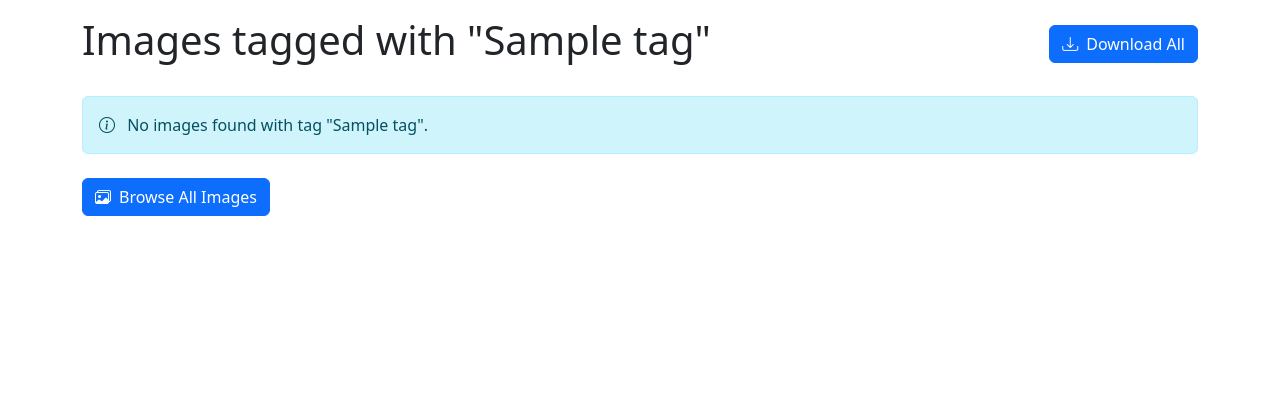
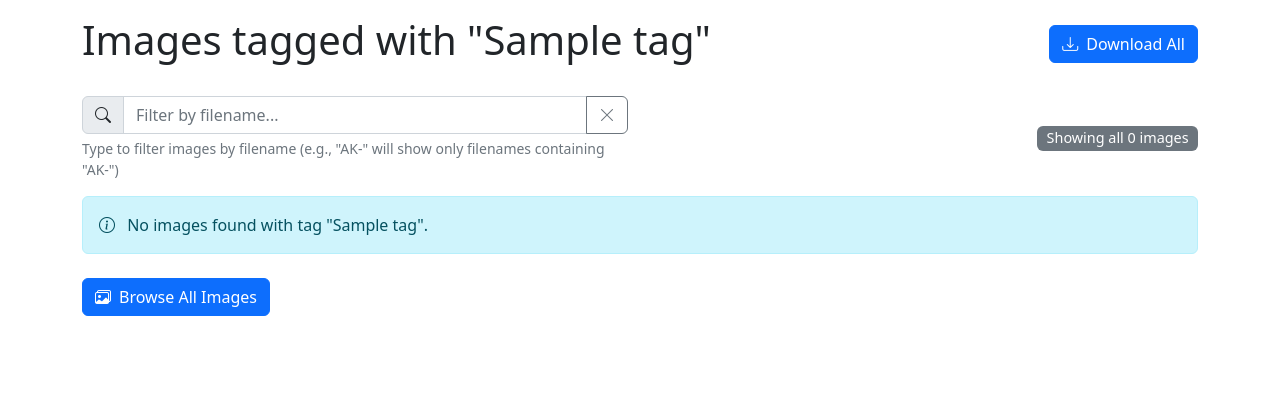
Before and after one commit to lordachoo/image-crawler-tagger, a Flask app: a page that uses templates/tag.html in a window 1280 px wide. Shown: the part 104-524 px from the top of the page. Run offline with Flask 3, Linux system fonts and the light colour scheme; tables that the repository leaves empty hold one stand-in row (values such as "Sample post"); parts of the project's set-up code (start-up, migrations or seed data) failed here and were passed over.

Commit message:
Filter by filename added, some other fixes/improvements

```diff
--- a/app/__init__.py
+++ b/app/__init__.py
@@ -18,6 +18,7 @@
         SQLALCHEMY_DATABASE_URI='postgresql://postgres:postgres@localhost/image_tagger',
         SQLALCHEMY_TRACK_MODIFICATIONS=False,
         IMAGE_STORAGE_PATH=os.path.join(os.path.dirname(os.path.dirname(os.path.abspath(__file__))), 'storage'),
+        MAX_CRAWL_IMAGES=10000,  # Default max images per crawl job
     )
 
     # Load config from .env file if it exists
@@ -32,6 +33,8 @@
             app.config['SECRET_KEY'] = os.environ.get('SECRET_KEY')
         if os.environ.get('IMAGE_STORAGE_PATH'):
             app.config['IMAGE_STORAGE_PATH'] = os.environ.get('IMAGE_STORAGE_PATH')
+        if os.environ.get('MAX_CRAWL_IMAGES'):
+            app.config['MAX_CRAWL_IMAGES'] = int(os.environ.get('MAX_CRAWL_IMAGES'))
 
     # If test config provided, use that instead
     if test_config is not None:
--- a/app/routes.py
+++ b/app/routes.py
@@ -82,7 +82,15 @@
     if request.method == 'POST':
         url = request.form.get('url')
         depth = int(request.form.get('depth', 1))
-        max_images = int(request.form.get('max_images', 100))
+
+        # Get max_images with limit from configuration
+        try:
+            max_images = int(request.form.get('max_images', 100))
+            max_limit = current_app.config.get('MAX_CRAWL_IMAGES', 10000)
+            max_images = min(max_images, max_limit)  # Ensure it doesn't exceed the configured maximum
+        except ValueError:
+            max_images = 100  # Default if invalid input
+
         formats = request.form.get('formats', '')
 
         # Create new crawl job
--- a/templates/new_crawl.html
+++ b/templates/new_crawl.html
@@ -28,8 +28,8 @@
                     <div class="mb-3">
                         <label for="max_images" class="form-label">Maximum Images</label>
                         <input type="number" class="form-control" id="max_images" name="max_images"
-                               min="1" max="1000" value="100" required>
-                        <div class="form-text">Maximum number of images to download.</div>
+                               min="1" max="{{ config['MAX_CRAWL_IMAGES'] }}" value="100" required>
+                        <div class="form-text">Maximum number of images to download (limit: {{ config['MAX_CRAWL_IMAGES'] }}).</div>
                     </div>
 
                     <div class="mb-3">
--- a/templates/tag.html
+++ b/templates/tag.html
@@ -18,6 +18,23 @@
             <a href="{{ url_for('tag.download_tag', tag_name=tag.name) }}" class="btn btn-primary">
                 <i class="bi bi-download me-2"></i>Download All
             </a>
+        </div>
+
+        <!-- Filename filter -->
+        <div class="row mb-3">
+            <div class="col-md-6">
+                <div class="input-group">
+                    <span class="input-group-text"><i class="bi bi-search"></i></span>
+                    <input type="text" id="filename-filter" class="form-control" placeholder="Filter by filename...">
+                    <button class="btn btn-outline-secondary" type="button" id="clear-filter">
+                        <i class="bi bi-x-lg"></i>
+                    </button>
+                </div>
+                <div class="form-text">Type to filter images by filename (e.g., "AK-" will show only filenames containing "AK-")</div>
+            </div>
+            <div class="col-md-6 text-end align-self-center">
+                <span id="filter-count" class="badge bg-secondary">Showing all {{ images|length }} images</span>
+            </div>
         </div>
 
         {% if images %}
@@ -117,3 +134,55 @@
     </div>
 </div>
 {% endblock %}
+
+{% block scripts %}
+<script>
+    document.addEventListener('DOMContentLoaded', function() {
+        // Filename filtering functionality
+        const filenameFilter = document.getElementById('filename-filter');
+        const clearFilterBtn = document.getElementById('clear-filter');
+        const filterCount = document.getElementById('filter-count');
+        const totalImageCount = parseInt('{{ images|length }}', 10);
+        const imageCards = document.querySelectorAll('.card.h-100');
+
+        function filterImages() {
+            const filterText = filenameFilter.value.toLowerCase().trim();
+            let visibleCount = 0;
+
+            imageCards.forEach(card => {
+                // Get the filename from the card title
+                const filenameEl = card.querySelector('.card-title');
+                if (!filenameEl) return;
+
+                const filename = filenameEl.textContent.toLowerCase();
+
+                if (filterText === '' || filename.includes(filterText)) {
+                    card.closest('.col').style.display = '';
+                    visibleCount++;
+                } else {
+                    card.closest('.col').style.display = 'none';
+                }
+            });
+
+            // Update the counter
+            if (filterText === '') {
+                filterCount.textContent = `Showing all ${totalImageCount} images`;
+            } else {
+                filterCount.textContent = `Showing ${visibleCount} of ${totalImageCount} images`;
+            }
+        }
+
+        // Add event listeners
+        if (filenameFilter) {
+            filenameFilter.addEventListener('input', filterImages);
+        }
+
+        if (clearFilterBtn) {
+            clearFilterBtn.addEventListener('click', function() {
+                filenameFilter.value = '';
+                filterImages();
+            });
+        }
+    });
+</script>
+{% endblock %}
```
Also changed, not shown: templates/job_details.html (+63 -0 lines), README.md, 2 other files.
